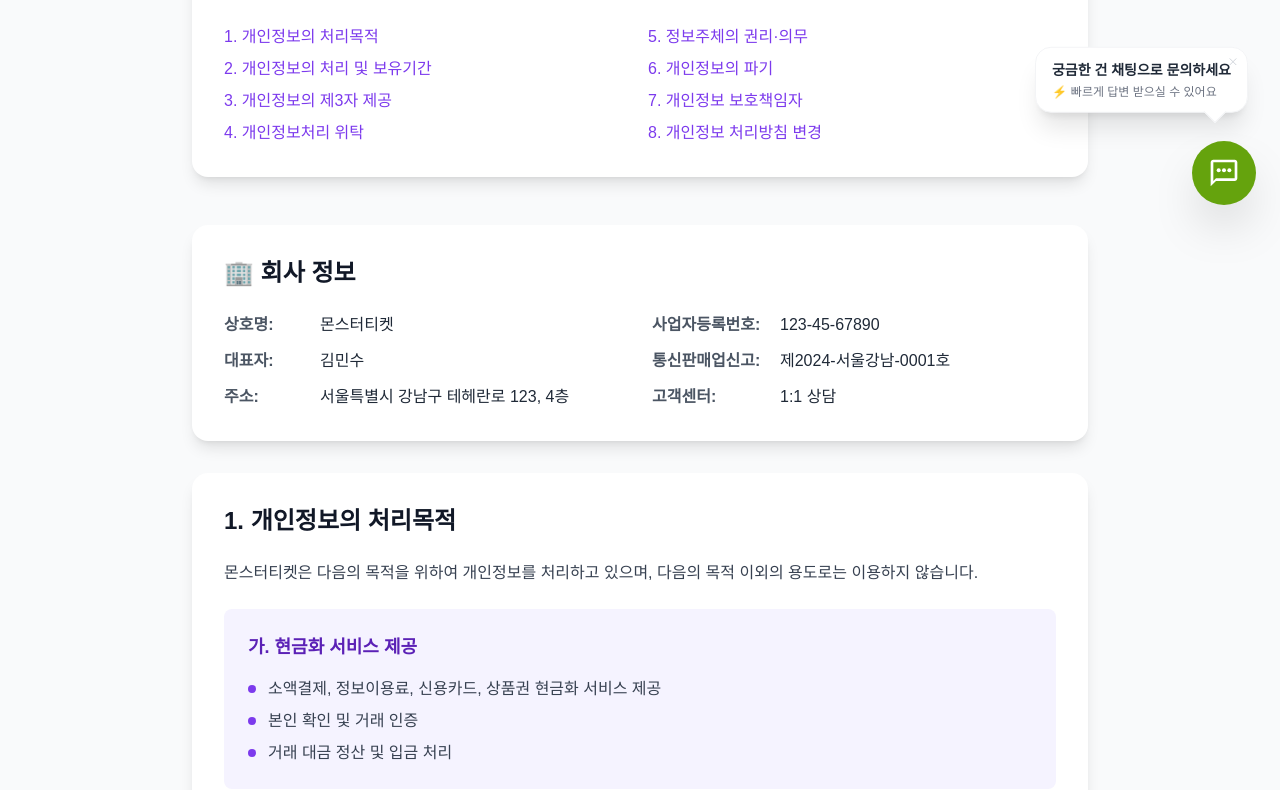
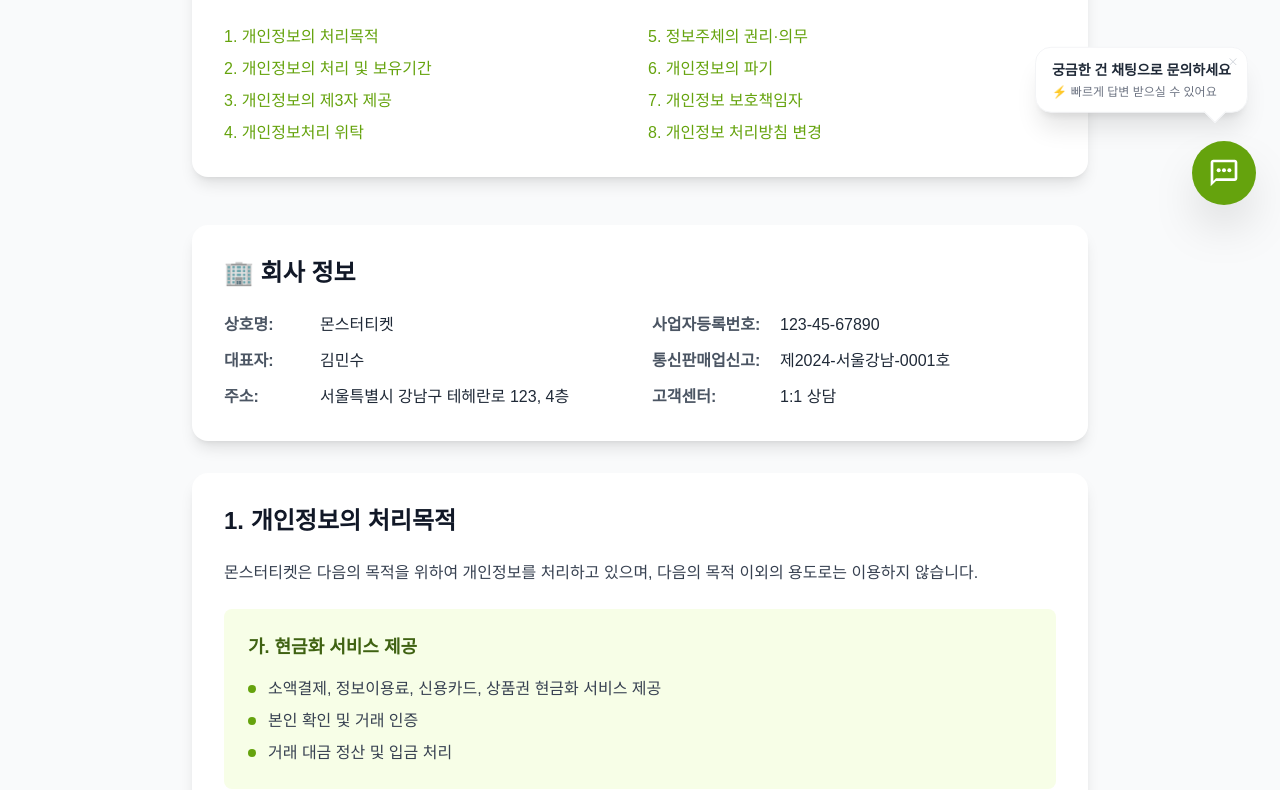
Before and after one commit to GR0790/monster-ticket, a React (Vite) app: page /privacy in a window 1280 px wide. Shown: the part 571-1361 px from the top of the page. Built offline with nearby package versions, Linux system fonts and the light colour scheme.

Commit message:
Update Privacy.tsx

```diff
--- a/src/pages/Privacy.tsx
+++ b/src/pages/Privacy.tsx
@@ -39,25 +39,25 @@ const Privacy: React.FC = () => {
               <div className="space-y-2">
                 <a
                   href="#section1"
-                  className="block text-violet-600 hover:text-violet-700 transition-colors"
+                  className="block text-lime-600 hover:text-lime-700 transition-colors"
                 >
                   1. 개인정보의 처리목적
                 </a>
                 <a
                   href="#section2"
-                  className="block text-violet-600 hover:text-violet-700 transition-colors"
+                  className="block text-lime-600 hover:text-lime-700 transition-colors"
                 >
                   2. 개인정보의 처리 및 보유기간
                 </a>
                 <a
                   href="#section3"
-                  className="block text-violet-600 hover:text-violet-700 transition-colors"
+                  className="block text-lime-600 hover:text-lime-700 transition-colors"
                 >
                   3. 개인정보의 제3자 제공
                 </a>
                 <a
                   href="#section4"
-                  className="block text-violet-600 hover:text-violet-700 transition-colors"
+                  className="block text-lime-600 hover:text-lime-700 transition-colors"
                 >
                   4. 개인정보처리 위탁
                 </a>
@@ -65,25 +65,25 @@ const Privacy: React.FC = () => {
               <div className="space-y-2">
                 <a
                   href="#section5"
-                  className="block text-violet-600 hover:text-violet-700 transition-colors"
+                  className="block text-lime-600 hover:text-lime-700 transition-colors"
                 >
                   5. 정보주체의 권리·의무
                 </a>
                 <a
                   href="#section6"
-                  className="block text-violet-600 hover:text-violet-700 transition-colors"
+                  className="block text-lime-600 hover:text-lime-700 transition-colors"
                 >
                   6. 개인정보의 파기
                 </a>
                 <a
                   href="#section7"
-                  className="block text-violet-600 hover:text-violet-700 transition-colors"
+                  className="block text-lime-600 hover:text-lime-700 transition-colors"
                 >
                   7. 개인정보 보호책임자
                 </a>
                 <a
                   href="#section8"
-                  className="block text-violet-600 hover:text-violet-700 transition-colors"
+                  className="block text-lime-600 hover:text-lime-700 transition-colors"
                 >
                   8. 개인정보 처리방침 변경
                 </a>
@@ -156,21 +156,21 @@ const Privacy: React.FC = () => {
             </p>
 
             <div className="space-y-6">
-              <div className="bg-violet-50 rounded-lg p-6">
-                <h3 className="text-lg font-bold text-violet-800 mb-4">
+              <div className="bg-lime-50 rounded-lg p-6">
+                <h3 className="text-lg font-bold text-lime-800 mb-4">
                   가. 현금화 서비스 제공
                 </h3>
                 <ul className="space-y-2 text-gray-700">
                   <li className="flex items-start">
-                    <span className="w-2 h-2 bg-violet-600 rounded-full mr-3 mt-2 flex-shrink-0" />
+                    <span className="w-2 h-2 bg-lime-600 rounded-full mr-3 mt-2 flex-shrink-0" />
                     소액결제, 정보이용료, 신용카드, 상품권 현금화 서비스 제공
                   </li>
                   <li className="flex items-start">
-                    <span className="w-2 h-2 bg-violet-600 rounded-full mr-3 mt-2 flex-shrink-0" />
+                    <span className="w-2 h-2 bg-lime-600 rounded-full mr-3 mt-2 flex-shrink-0" />
                     본인 확인 및 거래 인증
                   </li>
                   <li className="flex items-start">
-                    <span className="w-2 h-2 bg-violet-600 rounded-full mr-3 mt-2 flex-shrink-0" />
+                    <span className="w-2 h-2 bg-lime-600 rounded-full mr-3 mt-2 flex-shrink-0" />
                     거래 대금 정산 및 입금 처리
                   </li>
                 </ul>
@@ -263,7 +263,7 @@ const Privacy: React.FC = () => {
                   나. 개인정보 보유기간
                 </h3>
                 <div className="space-y-4">
-                  <div className="border-l-4 border-violet-500 pl-4">
+                  <div className="border-l-4 border-lime-500 pl-4">
                     <h4 className="font-semibold text-gray-800">
                       원칙: 즉시 삭제
                     </h4>
@@ -393,11 +393,11 @@ const Privacy: React.FC = () => {
                 </ul>
               </div>
 
-              <div className="bg-violet-50 rounded-lg p-6">
-                <h3 className="text-lg font-bold text-violet-800 mb-4">
+              <div className="bg-lime-50 rounded-lg p-6">
+                <h3 className="text-lg font-bold text-lime-800 mb-4">
                   📞 권리 행사 방법
                 </h3>
-                <div className="space-y-3 text-violet-700">
+                <div className="space-y-3 text-lime-700">
                   <div>
                     <p className="font-semibold">1:1 상담</p>
                     <p className="text-sm">실시간 상담을 통한 즉시 처리</p>
@@ -525,11 +525,11 @@ const Privacy: React.FC = () => {
                 </div>
               </div>
 
-              <div className="bg-violet-50 rounded-lg p-6">
-                <h3 className="text-lg font-bold text-violet-800 mb-4">
+              <div className="bg-lime-50 rounded-lg p-6">
+                <h3 className="text-lg font-bold text-lime-800 mb-4">
                   👨‍💻 개인정보보호담당자
                 </h3>
-                <div className="space-y-2 text-violet-700">
+                <div className="space-y-2 text-lime-700">
                   <div className="flex">
                     <span className="w-16 font-semibold">성명:</span>
                     <span>박보호</span>
@@ -637,7 +637,7 @@ const Privacy: React.FC = () => {
           </section>
 
           {/* 문의 및 상담 */}
-          <div className="bg-gradient-to-r from-violet-600 to-violet-700 rounded-2xl p-8 md:p-12 text-white text-center">
+          <div className="bg-gradient-to-r from-lime-600 to-lime-700 rounded-2xl p-8 md:p-12 text-white text-center">
             <h2 className="text-2xl md:text-3xl font-bold mb-4">
               👹 개인정보 관련 문의가 있으신가요?
             </h2>
@@ -656,7 +656,7 @@ const Privacy: React.FC = () => {
               </a>
               <Link
                 to="/checklist"
-                className="inline-block bg-white text-violet-600 px-8 py-3 rounded-lg font-semibold hover:bg-gray-100 transition-colors"
+                className="inline-block bg-white text-lime-600 px-8 py-3 rounded-lg font-semibold hover:bg-gray-100 transition-colors"
               >
                 🛡️ 안전 체크리스트 보기
               </Link>
```
